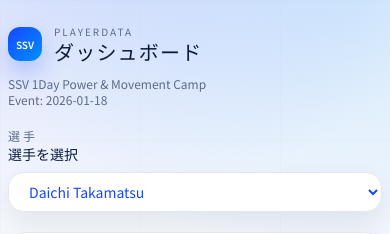
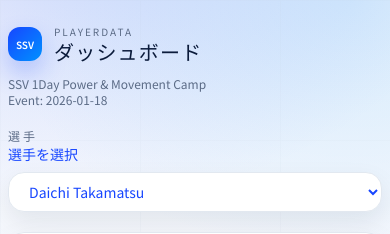
Before and after one commit to shohagiwara97/SSV_0118MG, a Next.js app in the folder pwa/: page / in a window 390 px wide. Shown: the top 234 px of the page. Built offline with nearby package versions, Linux system fonts and the light colour scheme.

Commit message:
文字色変更

```diff
--- a/pwa/app/page.tsx
+++ b/pwa/app/page.tsx
@@ -82,7 +82,7 @@
       <section className="flex flex-col gap-2 sm:flex-row sm:items-center sm:justify-between">
         <div>
           <p className="text-xs uppercase tracking-[0.24em] text-muted">選手</p>
-          <p className="text-sm text-ink sm:text-base">選手を選択</p>
+          <p className="text-sm text-accent sm:text-base">選手を選択</p>
         </div>
         <div className="w-full sm:max-w-xs">
           <label className="sr-only" htmlFor="player-select">
```
Also changed, not shown: 1 other file (tests, documents, lock files or other folders).
